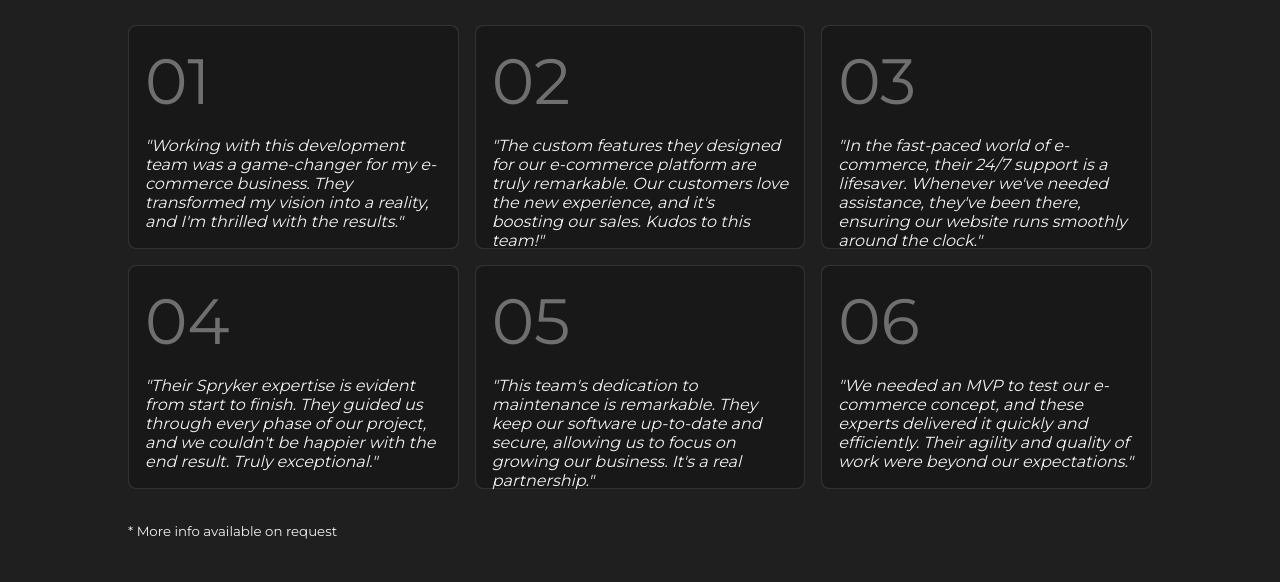
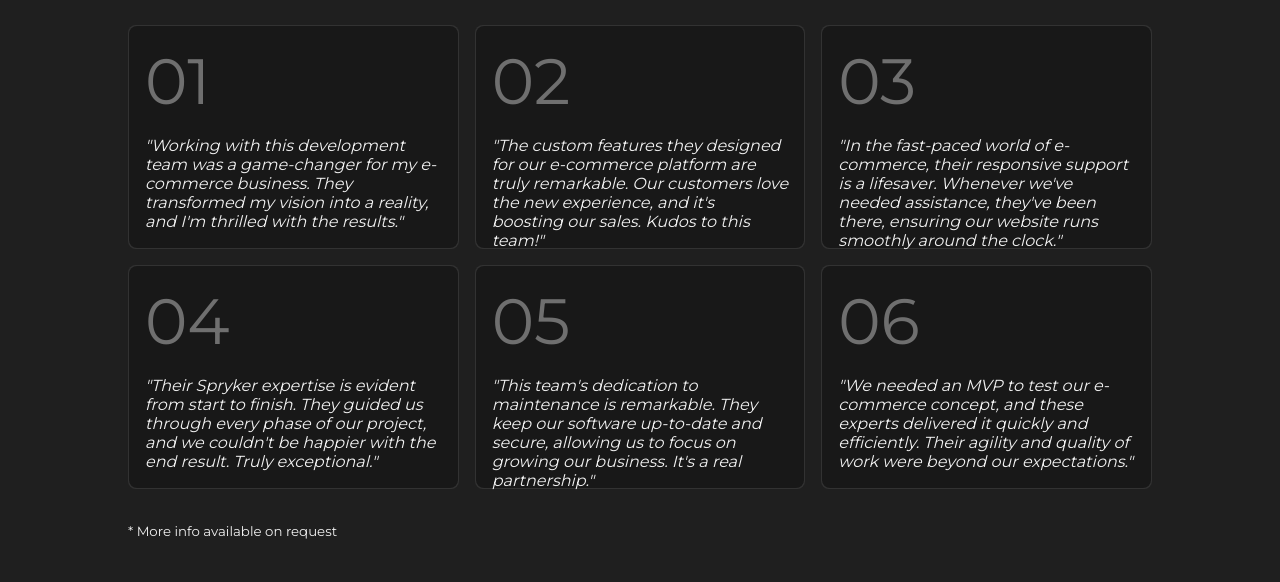
Before and after one commit to kkonne/ech-tech, a plain HTML site: page index.html in a window 1280 px wide. Shown: the part 3080-3662 px from the top of the page. Drawn offline with nearby package versions, Linux system fonts and the light colour scheme.

Commit message:
chore: Content update

```diff
--- a/index.html
+++ b/index.html
@@ -155,7 +155,7 @@
                     <p class="order">03</p>
                     <blockquote>
                         <i>
-                            "In the fast-paced world of e-commerce, their 24/7 support is a lifesaver. Whenever
+                            "In the fast-paced world of e-commerce, their responsive support is a lifesaver. Whenever
                             we've needed assistance, they've been there, ensuring our website runs smoothly around the
                             clock."
                         </i>
```
